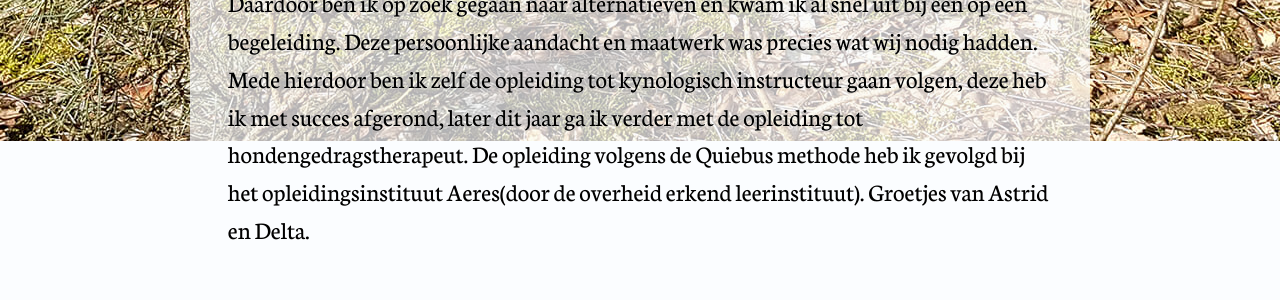
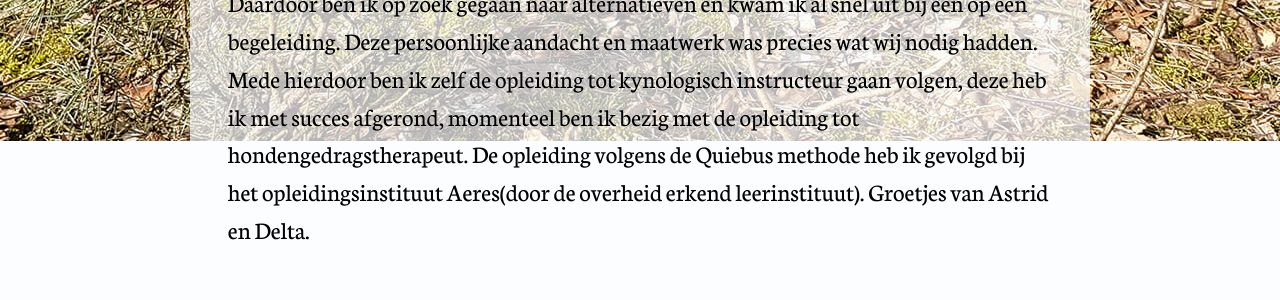
Before and after one commit to UniQdogs/info, a Jekyll site: the page built from pages/about.md, in a window 1280 px wide. Shown: the part 759-1059 px from the top of the page. Built offline with Jekyll 4.4.1, drawn with Linux system fonts in a browser that asks for light colours; nearby versions of some CDN libraries; some of the changed text lies outside the part shown.

Commit message:
Update about.md

```diff
--- a/pages/about.md
+++ b/pages/about.md
@@ -10,4 +10,4 @@ Hallo allemaal, ik zal ons even voorstellen. Mijn naam is Astrid en mijn lieve h
 
 Echter bleek dat ze Delta en mij niet konden helpen met netjes wandelen aan de lijn, het "hier" komen als er andere omgevingsfactoren bij kwamen kijken en nog een aantal andere zaken.
 
-Daardoor ben ik op zoek gegaan naar alternatieven en kwam ik al snel uit bij één op één begeleiding. Deze persoonlijke aandacht en maatwerk was precies wat wij nodig hadden. Mede hierdoor ben ik zelf de opleiding tot kynologisch instructeur gaan volgen, deze heb ik met succes afgerond, later dit jaar ga ik verder met de opleiding tot hondengedragstherapeut. De opleiding volgens de Quiebus methode heb ik gevolgd bij het opleidingsinstituut Aeres(door de overheid erkend leerinstituut). Groetjes van Astrid en Delta.
+Daardoor ben ik op zoek gegaan naar alternatieven en kwam ik al snel uit bij één op één begeleiding. Deze persoonlijke aandacht en maatwerk was precies wat wij nodig hadden. Mede hierdoor ben ik zelf de opleiding tot kynologisch instructeur gaan volgen, deze heb ik met succes afgerond, momenteel ben ik bezig met de opleiding tot hondengedragstherapeut. De opleiding volgens de Quiebus methode heb ik gevolgd bij het opleidingsinstituut Aeres(door de overheid erkend leerinstituut). Groetjes van Astrid en Delta.
```
